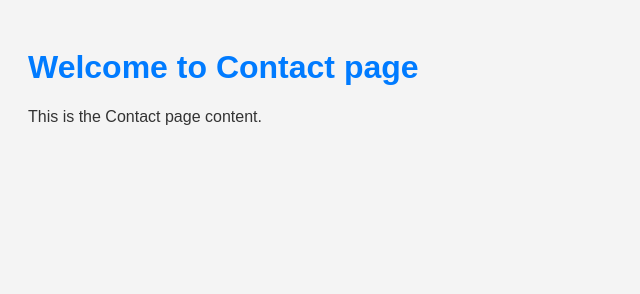
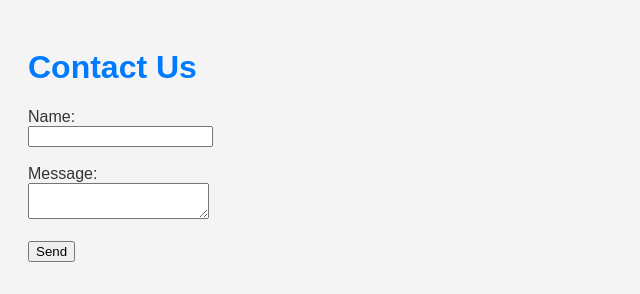
Before and after one commit to Mahmudkhan85/express-website, a website: page views/contact.html in a window 1280 px wide. Shown: the whole page, without its empty margins (0-640 px from the left). Drawn offline with Linux system fonts and the light colour scheme.

Commit message:
update app.js and add contact form

```diff
--- a/views/contact.html
+++ b/views/contact.html
@@ -1,4 +1,4 @@
-<!-- views/index.html -->
+<!-- views/contact.html -->
 <!DOCTYPE html>
 <html>
 
@@ -8,8 +8,16 @@
 </head>
 
 <body>
-    <h1>Welcome to Contact page</h1>
-    <p>This is the Contact page content.</p>
+    <h1>Contact Us</h1>
+    <form action="/contact" method="POST">
+        <label>Name:</label><br>
+        <input type="text" name="name" required><br><br>
+
+        <label>Message:</label><br>
+        <textarea name="message" required></textarea><br><br>
+
+        <button type="submit">Send</button>
+    </form>
 </body>
 
 </html>
```
Also changed, not shown: app.js (+11 -0 lines).
